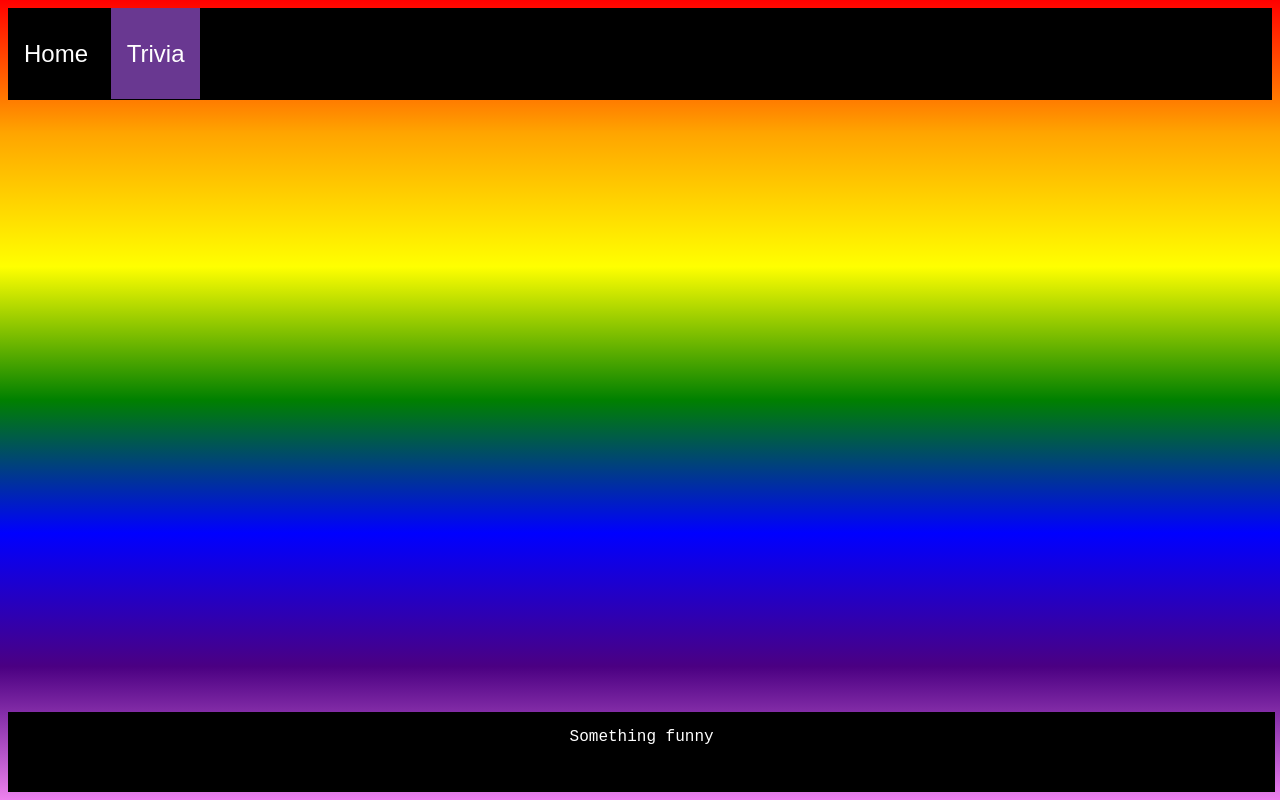
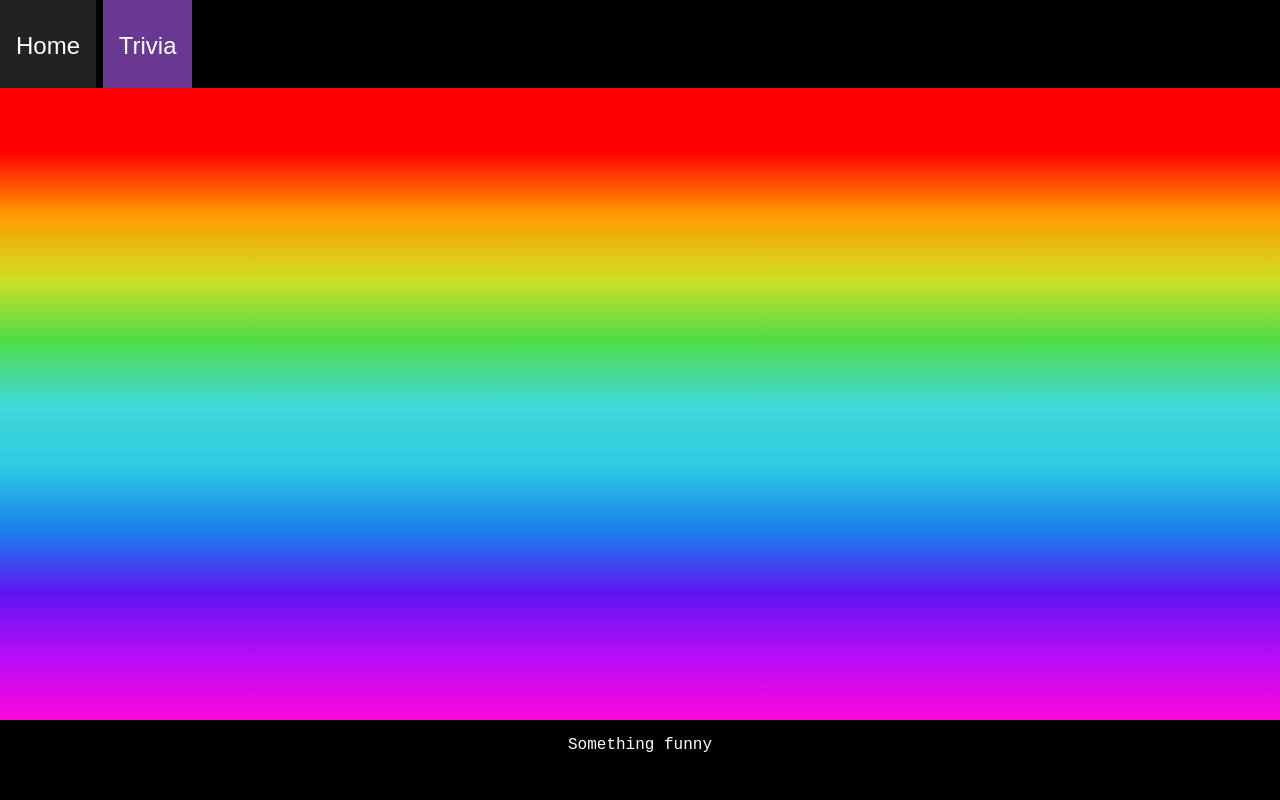
Before and after one commit to livelaughfish/livelaughfish.github.io, a plain HTML site: page trivia.html in a window 1280 px wide. Drawn offline with Linux system fonts and the light colour scheme.

Commit message:
fixes for the trivia page

```diff
--- a/trivia.css
+++ b/trivia.css
@@ -1,7 +1,27 @@
 body {
-    background-image:linear-gradient(red,orange,yellow,green,blue,indigo,violet);
-    background-size: 100vw 100vh;
+    margin: 0;
+}
+
+main {
+    background-image:linear-gradient(
+        rgba(255, 0, 0, 1) 10%,
+        rgba(255, 154, 0, 1) 20%,
+        rgba(208, 222, 33, 1) 30%,
+        rgba(79, 220, 74, 1) 40%,
+        rgba(63, 218, 216, 1) 50%,
+        rgba(47, 201, 226, 1) 60%,
+        rgba(28, 127, 238, 1) 70%,
+        rgba(95, 21, 242, 1) 80%,
+        rgba(186, 12, 248, 1) 90%,
+        rgba(251, 7, 217, 1) 100%);
     background-repeat: no-repeat;
+
+    position: absolute;
+    top: 88px;
+    bottom: 10vh;
+    left: 0;
+    right: 0;
+
 }
 
 #topnav a {
@@ -30,8 +50,8 @@ footer{
     min-height:10vh;
     background:black;
     position: absolute;
-    bottom: 1vh;
-    width: 99vw;
+    bottom: 0;
+    width: 100vw;
     height: 10vh;
     text-align:center;
 }
```
